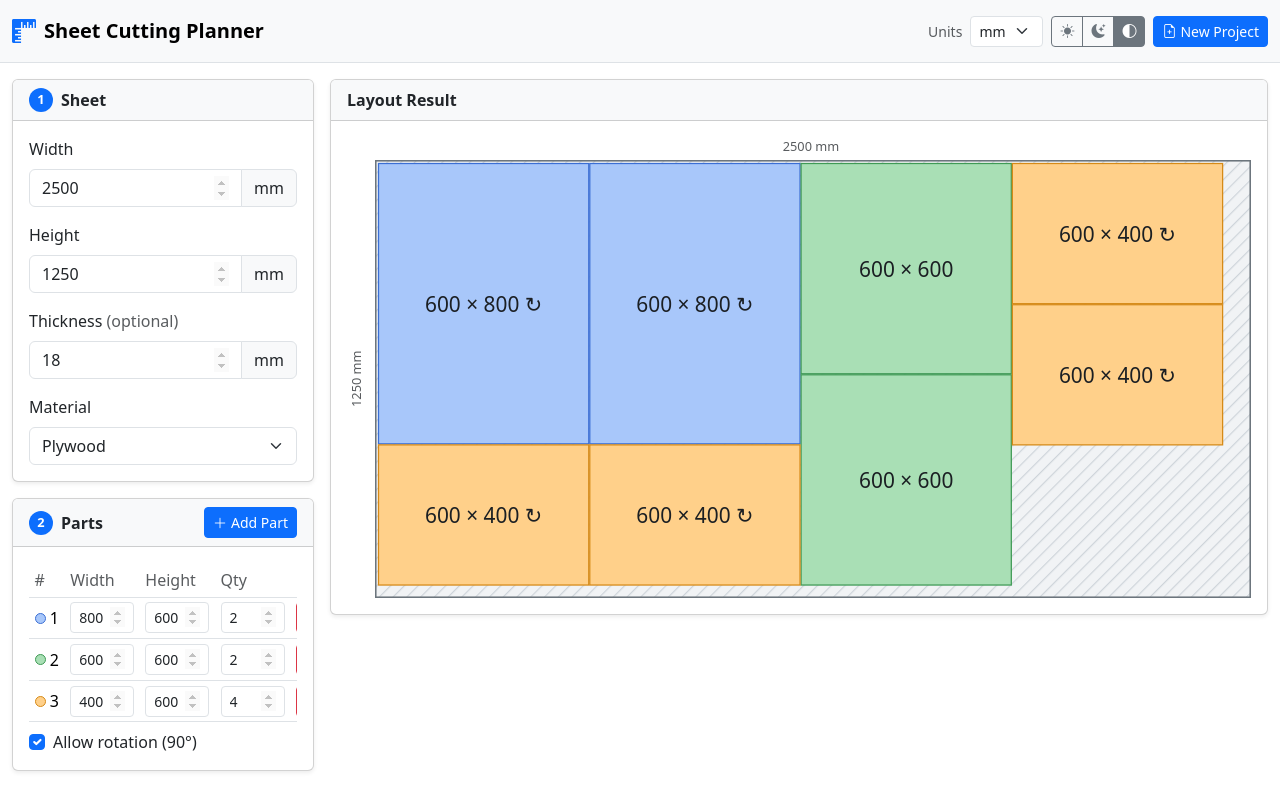
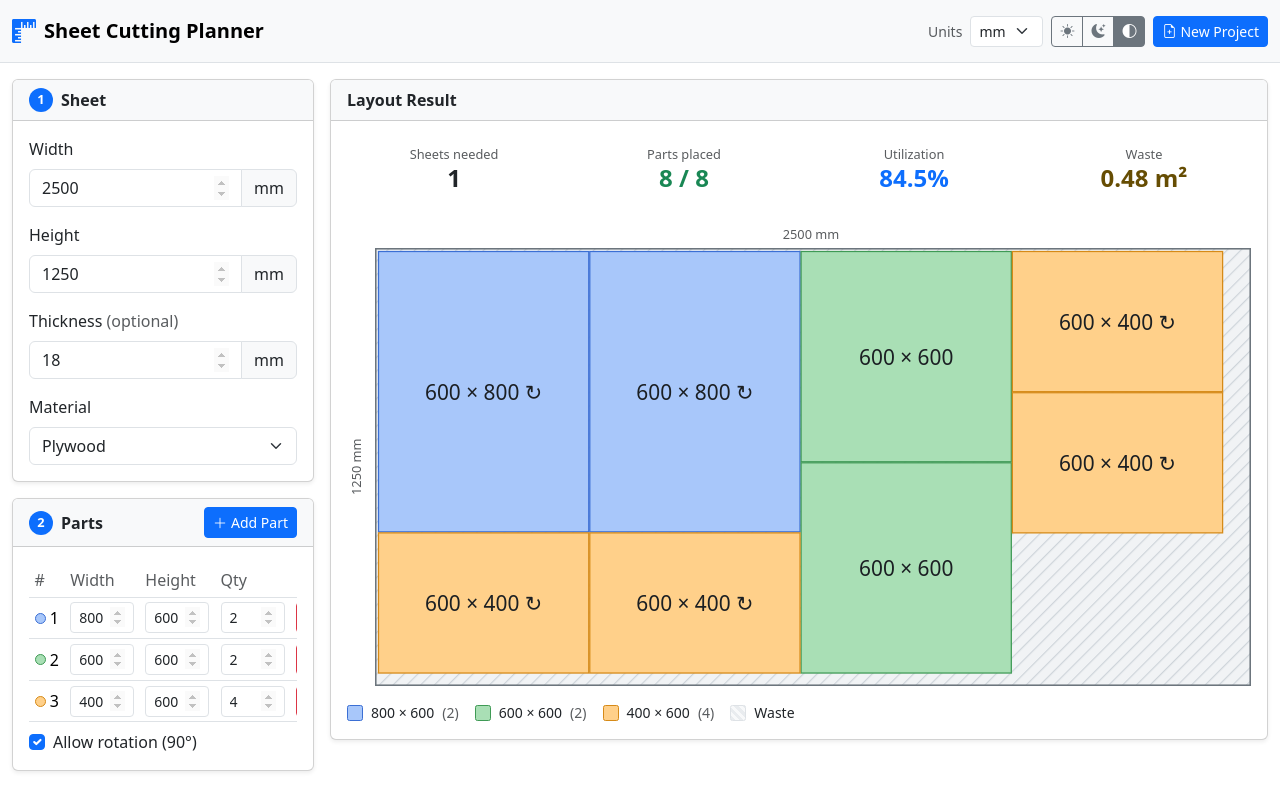
Before and after one commit to ForsakenAnton/sheet-cutting, a React (Vite) app: page / in a window 1280 px wide. Built offline with nearby package versions, Linux system fonts and the light colour scheme.

Commit message:
feat: utilization stats, legend and unplaced parts warning

```diff
--- a/src/components/LayoutView.tsx
+++ b/src/components/LayoutView.tsx
@@ -1,4 +1,6 @@
 import type { LayoutResult, Project } from '../types';
+import { partColor } from '../lib/palette';
+import { formatArea, formatPercent, partSizeLabel } from '../lib/format';
 import { SheetCanvas } from './SheetCanvas';
 
 interface Props {
@@ -7,8 +9,32 @@ interface Props {
   dark: boolean;
 }
 
+interface TileProps {
+  label: string;
+  value: string;
+  tone?: string;
+}
+
+function Tile({ label, value, tone }: TileProps) {
+  return (
+    <div className="col-6 col-lg-3">
+      <div className="stat-tile">
+        <div className="stat-label">{label}</div>
+        <div className={`stat-value ${tone ?? ''}`}>{value}</div>
+      </div>
+    </div>
+  );
+}
+
 export function LayoutView({ project, result, dark }: Props) {
-  const { sheet, unit } = project;
+  const { sheet, unit, parts } = project;
+  const placedByPart = new Map<string, number>();
+
+  result.sheets.forEach((layout) => {
+    layout.parts.forEach((part) => {
+      placedByPart.set(part.partId, (placedByPart.get(part.partId) ?? 0) + 1);
+    });
+  });
 
   return (
     <div className="card shadow-sm">
@@ -21,6 +47,50 @@ export function LayoutView({ project, result, dark }: Props) {
             <p className="mb-0">Add a part to see the cutting plan.</p>
           </div>
         ) : (
+          <>
+            <div className="row g-2 g-lg-3 mb-4 text-center">
+              <Tile label="Sheets needed" value={String(result.sheets.length)} />
+              <Tile
+                label="Parts placed"
+                value={`${result.placedCount} / ${result.totalCount}`}
+                tone={result.placedCount === result.totalCount ? 'text-success' : 'text-danger'}
+              />
+              <Tile
+                label="Utilization"
+                value={formatPercent(result.utilization)}
+                tone="text-primary"
+              />
+              <Tile
+                label="Waste"
+                value={formatArea(result.wasteArea, unit)}
+                tone="text-warning-emphasis"
+              />
+            </div>
+
+            {result.unplaced.length > 0 && (
+              <div className="alert alert-warning d-flex gap-2">
+                <i className="bi bi-exclamation-triangle-fill" />
+                <div>
+                  <div className="fw-semibold">Some parts were not placed</div>
+                  <ul className="mb-0 ps-3">
+                    {result.unplaced.map((item) => {
+                      const part = parts.find((entry) => entry.id === item.partId);
+                      const label = part ? partSizeLabel(part.width, part.height, unit) : 'Part';
+                      const reason =
+                        item.reason === 'oversize'
+                          ? 'does not fit the sheet'
+                          : 'sheet limit reached';
+                      return (
+                        <li key={`${item.partId}-${item.reason}`}>
+                          {label} × {item.count} — {reason}
+                        </li>
+                      );
+                    })}
+                  </ul>
+                </div>
+              </div>
+            )}
+
             <div className="vstack gap-4">
               {result.sheets.map((layout, index) => (
                 <div key={index}>
@@ -29,13 +99,39 @@ export function LayoutView({ project, result, dark }: Props) {
                       <span className="fw-semibold">
                         Sheet {index + 1} of {result.sheets.length}
                       </span>
-                    <span>{layout.parts.length} parts</span>
+                      <span>
+                        {layout.parts.length} parts ·{' '}
+                        {formatPercent(layout.usedArea / (sheet.width * sheet.height))}
+                      </span>
                     </div>
                   )}
                   <SheetCanvas layout={layout} sheet={sheet} unit={unit} index={index} dark={dark} />
                 </div>
               ))}
             </div>
+
+            <div className="d-flex flex-wrap gap-3 mt-3">
+              {parts.map((part, index) => {
+                const count = placedByPart.get(part.id) ?? 0;
+                if (count === 0) return null;
+                const color = partColor(index);
+                return (
+                  <span key={part.id} className="d-inline-flex align-items-center gap-2 small">
+                    <span
+                      className="legend-box"
+                      style={{ background: color.fill, borderColor: color.stroke }}
+                    />
+                    {partSizeLabel(part.width, part.height, unit)}
+                    <span className="text-body-secondary">({count})</span>
+                  </span>
+                );
+              })}
+              <span className="d-inline-flex align-items-center gap-2 small">
+                <span className="legend-box legend-waste" />
+                Waste
+              </span>
+            </div>
+          </>
         )}
       </div>
     </div>
--- a/src/index.css
+++ b/src/index.css
@@ -14,6 +14,28 @@ body {
   color: #fff;
   font-size: 0.8rem;
   font-weight: 600;
+}
+
+.stat-tile {
+  padding: 0.5rem 0.25rem;
+  border-right: 1px solid var(--bs-border-color);
+  height: 100%;
+}
+
+.col-6:nth-child(even) .stat-tile,
+.row > div:last-child .stat-tile {
+  border-right: 0;
+}
+
+.stat-label {
+  font-size: 0.8rem;
+  color: var(--bs-secondary-color);
+}
+
+.stat-value {
+  font-size: 1.5rem;
+  font-weight: 600;
+  line-height: 1.2;
 }
 
 .sheet-figure {
@@ -52,6 +74,25 @@ body {
   border-radius: var(--bs-border-radius);
 }
 
+.legend-box {
+  display: inline-block;
+  width: 1rem;
+  height: 1rem;
+  border: 1px solid transparent;
+  border-radius: 0.15rem;
+}
+
+.legend-waste {
+  border-color: var(--bs-border-color);
+  background: repeating-linear-gradient(
+    45deg,
+    var(--bs-secondary-bg),
+    var(--bs-secondary-bg) 3px,
+    var(--bs-tertiary-bg) 3px,
+    var(--bs-tertiary-bg) 6px
+  );
+}
+
 .legend-dot {
   display: inline-block;
   width: 0.7rem;
```
Lines whose indentation alone changed are shown as unchanged.
